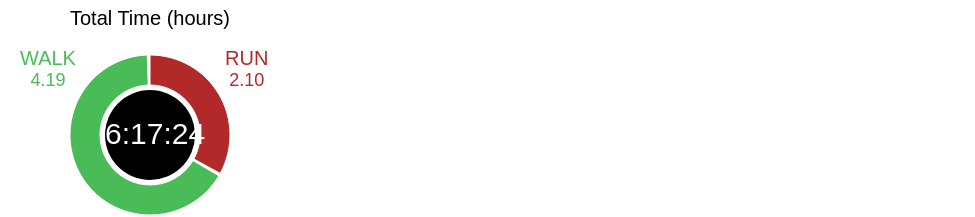
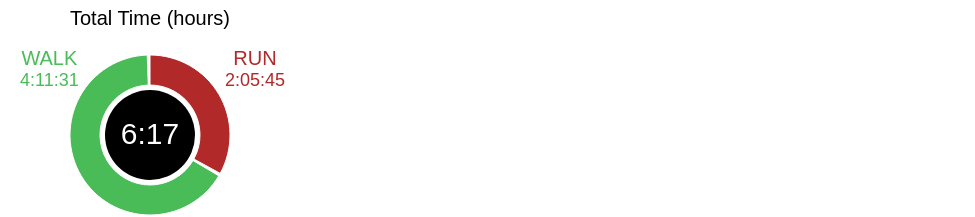
Before and after one commit to JohnDHamm/pacer, a React (Create React App) app: page / in a window 1280 px wide. Shown: the part 633-850 px from the top of the page, without its empty margins (0-975 px from the left). Built offline with nearby package versions, Linux system fonts and the light colour scheme.

Commit message:
limit timeSum to hh:mm

```diff
--- a/src/containers/home.js
+++ b/src/containers/home.js
@@ -42,7 +42,7 @@ export default class Home extends Component {
 		const intervalRunDistance = this.state.runIntervalTime * (1 / this.state.runPace);
 		const intervalWalkDistance = this.state.walkIntervalTime * (1 / this.state.walkPace);
 		const intervalDistance = intervalRunDistance + intervalWalkDistance;
-		const totalRaceTime = (((this.state.runIntervalTime + this.state.walkIntervalTime) * (this.state.raceDistance / intervalDistance)) / 60).toFixed(2);
+		const totalRaceTime = ((this.state.runIntervalTime + this.state.walkIntervalTime) * (this.state.raceDistance / intervalDistance)) / 60;
 		const totalRunDistance = intervalRunDistance * (this.state.raceDistance / intervalDistance);
 		const totalWalkDistance = intervalWalkDistance * (this.state.raceDistance / intervalDistance);
 		const totalRunTime = (totalRunDistance * this.state.runPace) / 60;
@@ -52,11 +52,20 @@ export default class Home extends Component {
 		return calcObj;
 	}
 
-	timeConvert(timeInt) {
+	timeConvert(timeInt, sumCalc) {
 		const hours = parseInt(timeInt, 10);
 		const mmss = (timeInt - hours) * 60;
-		const minutes = parseInt(mmss, 10);
-		const seconds = parseInt((mmss - minutes) * 60, 10);
+		let minutes = parseInt(mmss, 10);
+		if (minutes < 10) {
+			minutes = `0${minutes}`;
+		}
+		let seconds = parseInt((mmss - minutes) * 60, 10);
+		if (seconds < 10) {
+			seconds = `0${seconds}`;
+		}
+		if (sumCalc) {
+			return `${hours}:${minutes}`;
+		}
 		return `${hours}:${minutes}:${seconds}`;
 	}
 
@@ -71,19 +80,17 @@ export default class Home extends Component {
 		];
 		const intervalSum = (calcObj.intervalRunDistance + calcObj.intervalWalkDistance).toFixed(2);
 
-		const raceTimeData = [
-			{ name: 'runRaceTime',
+		const timeData = [
+			{ name: 'runTime',
 				value: calcObj.totalRunTime },
-			{ name: 'walkRaceTime',
+			{ name: 'walkTime',
 				value: calcObj.totalWalkTime }
 		];
-		// const raceTimeSum = calcObj.totalRaceTime;
-		const raceTimeSum = this.timeConvert(calcObj.totalRaceTime);
-		// console.log("raceTimeSumConvert", raceTimeSumConvert);
-		// const runTimeConvert = this.timeConvert(calcObj.totalRunTime);
-		// const walkTimeConvert = this.timeConvert(calcObj.totalWalkTime);
+		const raceTimeSum = this.timeConvert(calcObj.totalRaceTime, true);
+		const runTimeConvert = this.timeConvert(calcObj.totalRunTime);
+		const walkTimeConvert = this.timeConvert(calcObj.totalWalkTime);
 
-		const raceDistanceData = [
+		const distanceData = [
 			{ name: 'runRaceTime',
 				value: calcObj.totalRunDistance },
 			{ name: 'walkRaceTime',
@@ -149,15 +156,15 @@ export default class Home extends Component {
 				<ResultPieChart
 					title={'Total Time'}
 					metric={'hours'}
-					data={raceTimeData}
+					data={timeData}
 					sum={raceTimeSum}
-					walkSum={calcObj.totalWalkTime.toFixed(2)}
-					runSum={calcObj.totalRunTime.toFixed(2)}
+					walkSum={walkTimeConvert}
+					runSum={runTimeConvert}
 				/>
 				<ResultPieChart
 					title={'Total Distance'}
 					metric={'miles'}
-					data={raceDistanceData}
+					data={distanceData}
 					sum={raceDistanceSum}
 					walkSum={calcObj.totalWalkDistance.toFixed(2)}
 					runSum={calcObj.totalRunDistance.toFixed(2)}
@@ -166,28 +173,3 @@ export default class Home extends Component {
 		)
 	}
 }
-
-				// <div>
-				// 	<p>Interval distance: <span>{intervalDistance}</span> miles</p>
-				// </div>
-				// <div>
-				// 	<p>Interval running distance: <span>{intervalRunDistance}</span> miles</p>
-				// </div>
-				// <div>
-				// 	<p>Interval walking distance: <span>{intervalWalkDistance}</span> miles</p>
-				// </div>
-				// <div>
-				// 	<p>Total time: <span>{totalRaceTime}</span> hours</p>
-				// </div>
-				// <div>
-				// 	<p>Distance running: <span>{totalRunDistance}</span> miles</p>
-				// </div>
-				// <div>
-				// 	<p>Distance walking: <span>{totalWalkDistance}</span> miles</p>
-				// </div>
-				// <div>
-				// 	<p>Total time running: <span>{totalRunTime}</span> hours</p>
-				// </div>
-				// <div>
-				// 	<p>Total time walking: <span>{totalWalkTime}</span> hours</p>
-				// </div>
```
